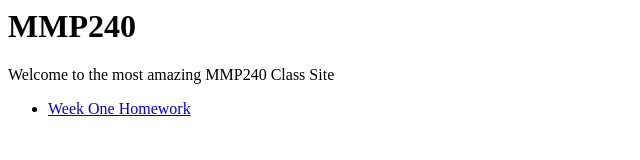
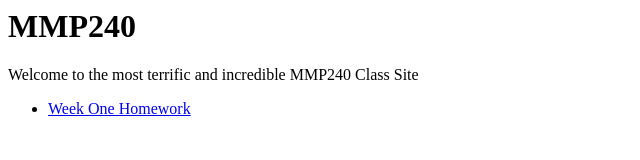
Before and after one commit to sheivaEdu/MMP240_F18, a plain HTML site: page index.html in a window 1280 px wide. Shown: the full height of the page, 0-640 px from the left. Drawn offline with Linux system fonts and the light colour scheme.

Commit message:
changed wording

```diff
--- a/index.html
+++ b/index.html
@@ -4,7 +4,7 @@
     </head>
     <body>
         <h1>MMP240</h1>
-        <p>Welcome to the most amazing MMP240 Class Site</p>
+        <p>Welcome to the most terrific and incredible MMP240 Class Site</p>
         <ul>
             <li><a href="Assignment1MMP240/index.html">Week One Homework</a></li>
         </ul>
```
